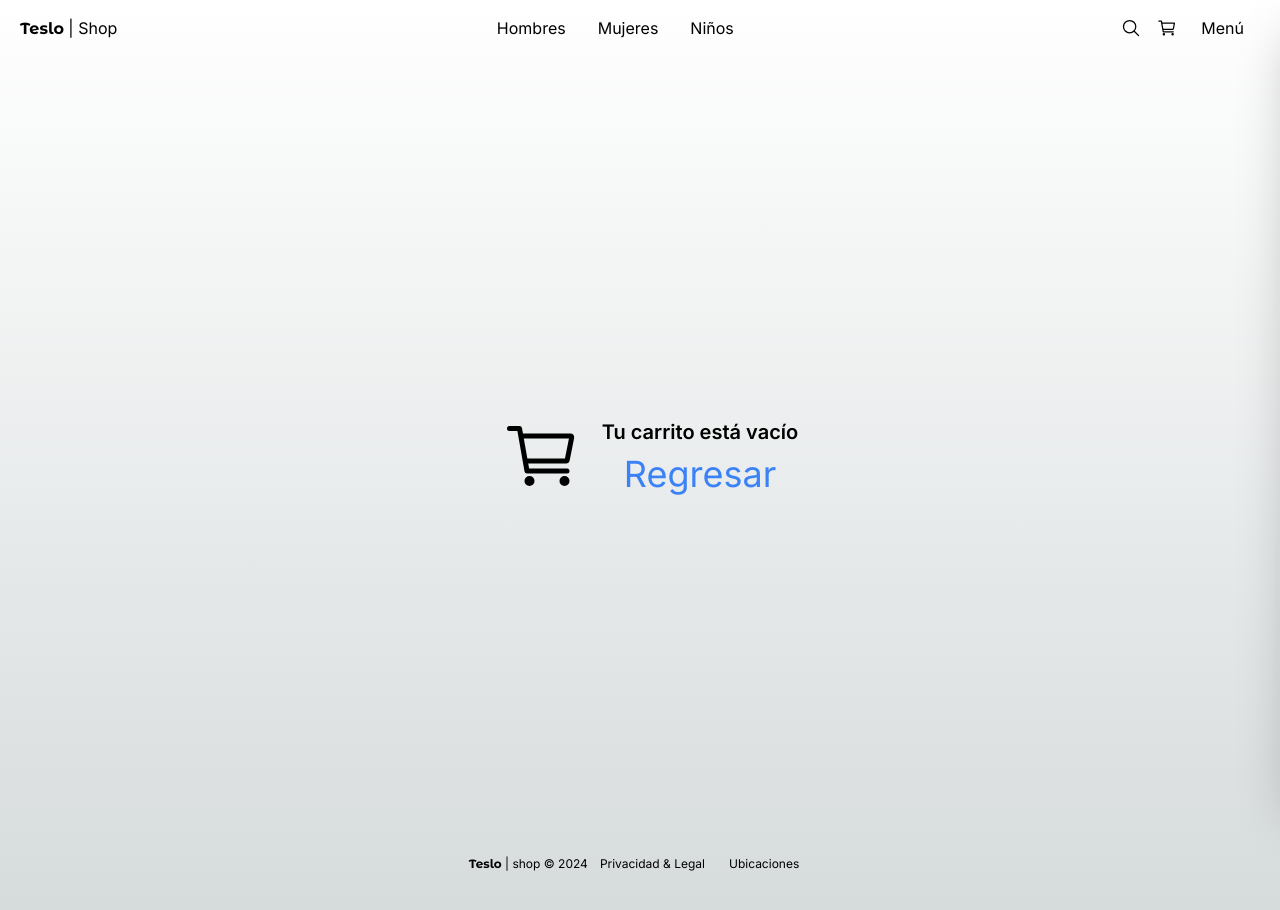
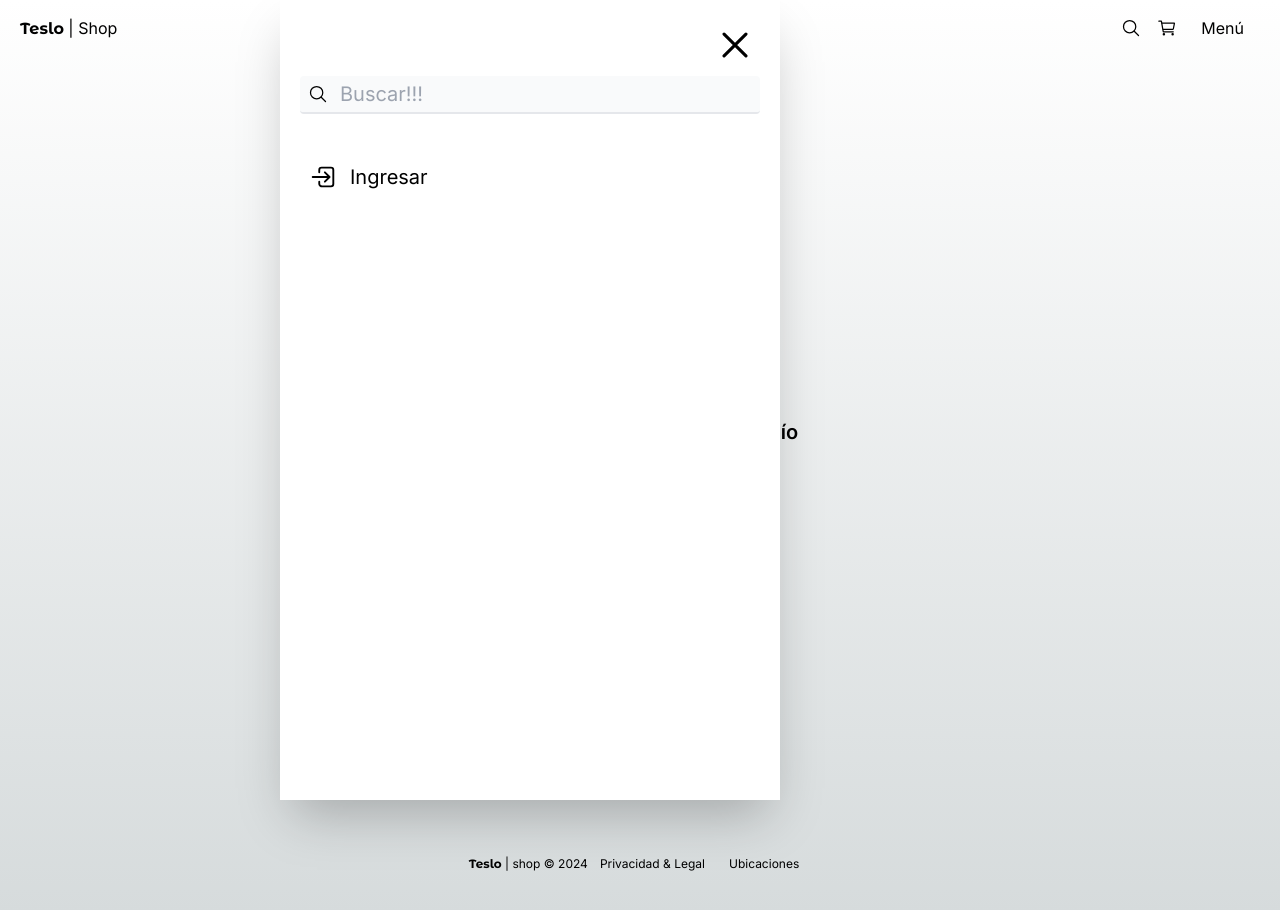
Before and after one commit to mag071/teslo2024, a Next.js app: page /empty in a window 1280 px wide. Built offline with nearby package versions, Linux system fonts and the light colour scheme; no server answers.

Commit message:
arreglando menu en mobile 1

```diff
--- a/src/components/ui/sidebar/Sidebar.tsx
+++ b/src/components/ui/sidebar/Sidebar.tsx
@@ -45,7 +45,7 @@ export const Sidebar = () => {
         className={clsx(
           "fixed p-5 right-0 top-0 w-[500px] h-screen bg-white z-20 shadow-2xl transform transition-all duration-300",
           {
-            "translate-x-full": !isSideMenuOpen,
+            "-translate-x-full": !isSideMenuOpen,
           }
         )}
       >
@@ -60,7 +60,7 @@ export const Sidebar = () => {
           <IoSearchOutline size={20} className="absolute top-2 left-2" />
           <input
             type="text"
-            placeholder="Buscar"
+            placeholder="Buscar!!!"
             className="w-full bg-gray-50 rounded pl-10 py-1 pr-10 border-b-2 text-xl border-gray-200 focus:outline-none focus:border-blue-500"
           />
         </div>
```
